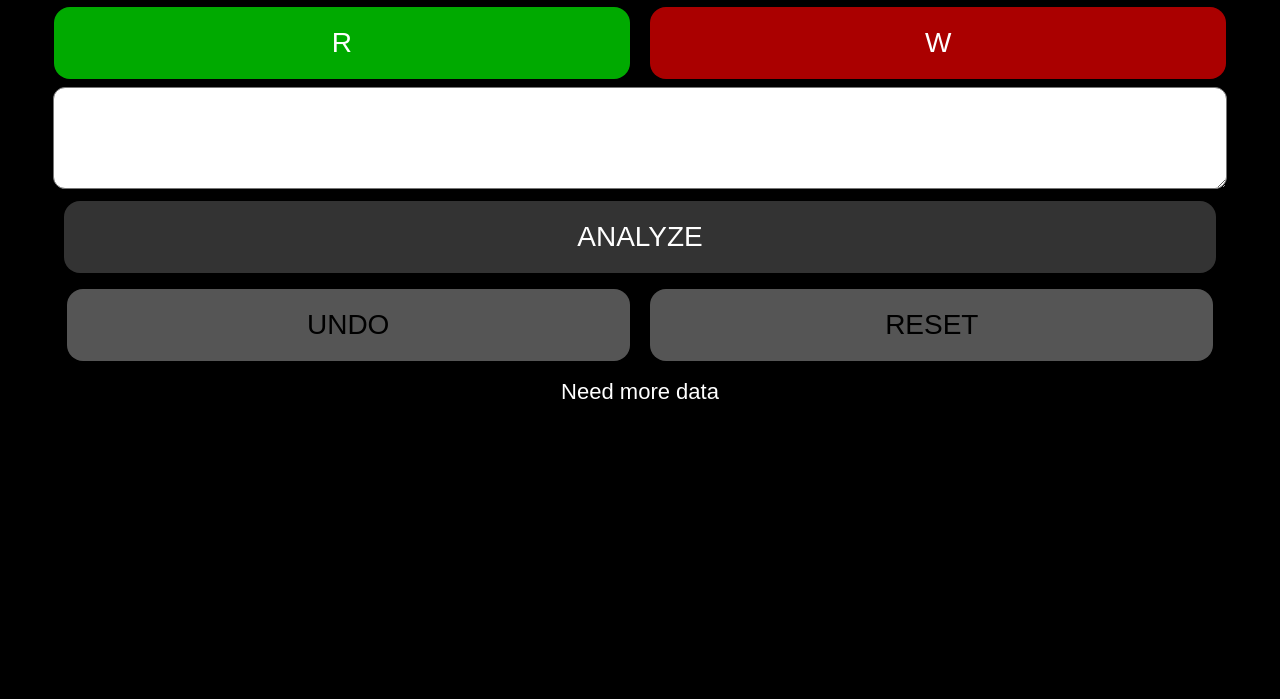
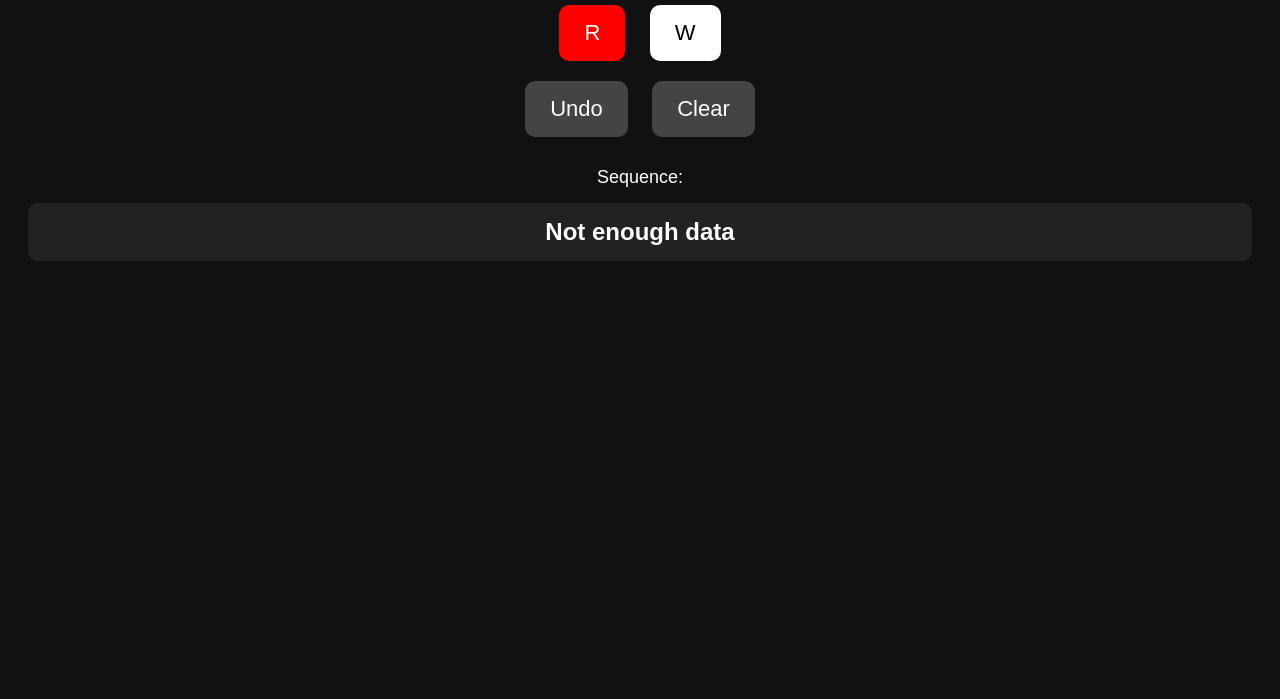
Before and after one commit to dejarmeloy-maker/rw-ai-pwa, a plain HTML site: page index.html in a window 1280 px wide. Shown: the part 101-800 px from the top of the page. Drawn offline with Linux system fonts and the light colour scheme.

Commit message:
Revamp index.html for Probability Analyzer app

```diff
--- a/index.html
+++ b/index.html
@@ -3,42 +3,125 @@
 <head>
 <meta charset="UTF-8">
 <meta name="viewport" content="width=device-width, initial-scale=1.0">
-<title>RW AI Mobile ML</title>
-<link rel="manifest" href="manifest.json">
-<meta name="theme-color" content="#000000">
+<title>RW Probability App</title>
+
 <style>
-body{margin:0;font-family:sans-serif;background:#000;color:#fff;text-align:center}
-h1{padding:10px}
-button{font-size:28px;padding:20px;border-radius:16px;border:none;margin:8px;width:45%}
-#R{background:#0a0;color:#fff}
-#W{background:#a00;color:#fff}
-#analyze{width:90%;background:#333;color:#fff}
-#undo,#reset{width:44%;background:#555}
-textarea{width:90%;height:80px;font-size:22px;border-radius:12px;padding:10px}
-#result{font-size:22px;margin-top:10px}
+  body {
+    font-family: Arial, sans-serif;
+    background: #111;
+    color: #fff;
+    text-align: center;
+    padding: 20px;
+  }
+
+  h1 {
+    margin-bottom: 10px;
+  }
+
+  .buttons button {
+    font-size: 22px;
+    padding: 15px 25px;
+    margin: 10px;
+    border: none;
+    border-radius: 10px;
+    cursor: pointer;
+  }
+
+  .r { background: red; color: white; }
+  .w { background: white; color: black; }
+
+  .control {
+    background: #444;
+    color: white;
+  }
+
+  #sequence {
+    margin-top: 20px;
+    font-size: 18px;
+    word-wrap: break-word;
+  }
+
+  #result {
+    margin-top: 15px;
+    font-size: 24px;
+    font-weight: bold;
+    padding: 15px;
+    border-radius: 10px;
+    background: #222;
+  }
 </style>
 </head>
+
 <body>
 
-<h1>RW AI Mobile ML</h1>
+<h1>RW Probability Analyzer</h1>
 
-<button id="R">R</button>
-<button id="W">W</button>
+<div class="buttons">
+  <button class="r" onclick="add('R')">R</button>
+  <button class="w" onclick="add('W')">W</button>
+</div>
 
-<br>
-<textarea id="input"></textarea><br>
+<div class="buttons">
+  <button class="control" onclick="undo()">Undo</button>
+  <button class="control" onclick="clearAll()">Clear</button>
+</div>
 
-<button id="analyze">ANALYZE</button><br>
-<button id="undo">UNDO</button>
-<button id="reset">RESET</button>
+<div id="sequence"></div>
+<div id="result">Add data to analyze</div>
 
-<div id="result"></div>
+<script>
+  let seq = JSON.parse(localStorage.getItem("seq")) || [];
 
-<script src="app.js"></script>
-<script>
-if ('serviceWorker' in navigator) {
-  navigator.serviceWorker.register('sw.js');
-}
+  function save() {
+    localStorage.setItem("seq", JSON.stringify(seq));
+  }
+
+  function add(val) {
+    seq.push(val);
+    save();
+    render();
+  }
+
+  function undo() {
+    seq.pop();
+    save();
+    render();
+  }
+
+  function clearAll() {
+    seq = [];
+    save();
+    render();
+  }
+
+  function analyze() {
+    if (seq.length < 2) return "Not enough data";
+
+    let last = seq[seq.length - 1];
+    let count = { R: 0, W: 0 };
+
+    for (let i = 0; i < seq.length - 1; i++) {
+      if (seq[i] === last) {
+        count[seq[i + 1]]++;
+      }
+    }
+
+    if (count.R === count.W) return "No clear bias";
+
+    return count.R > count.W
+      ? "Suggested: R 🔴"
+      : "Suggested: W ⚪";
+  }
+
+  function render() {
+    document.getElementById("sequence").innerText =
+      "Sequence: " + seq.join(" ");
+
+    document.getElementById("result").innerText = analyze();
+  }
+
+  render();
 </script>
+
 </body>
 </html>
```
